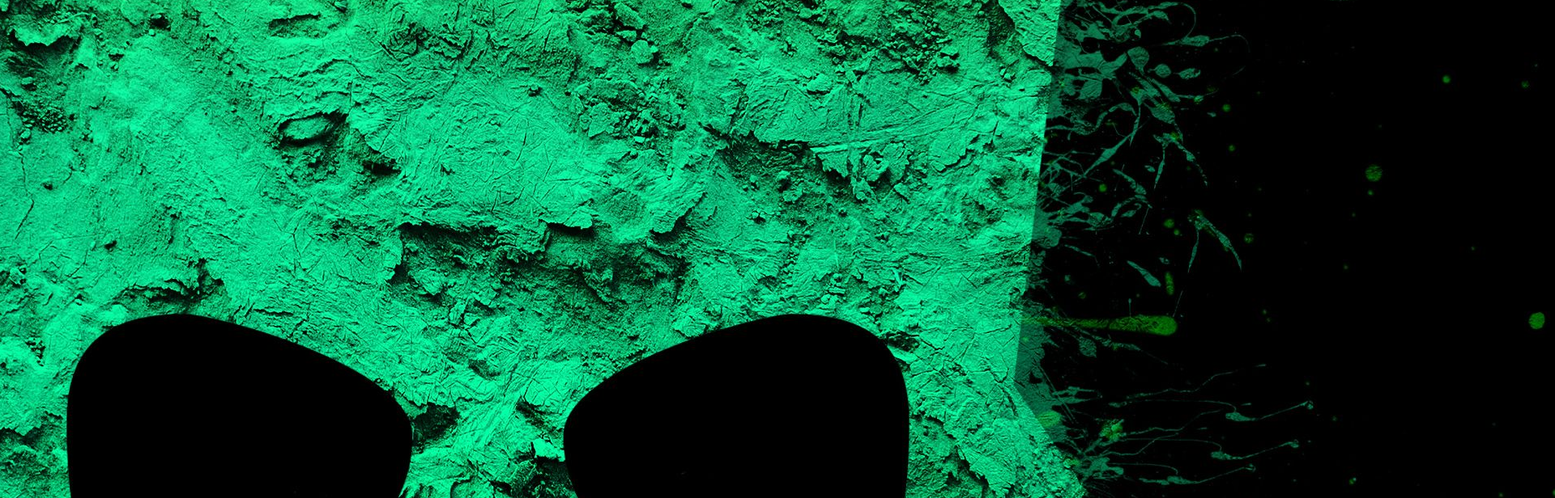
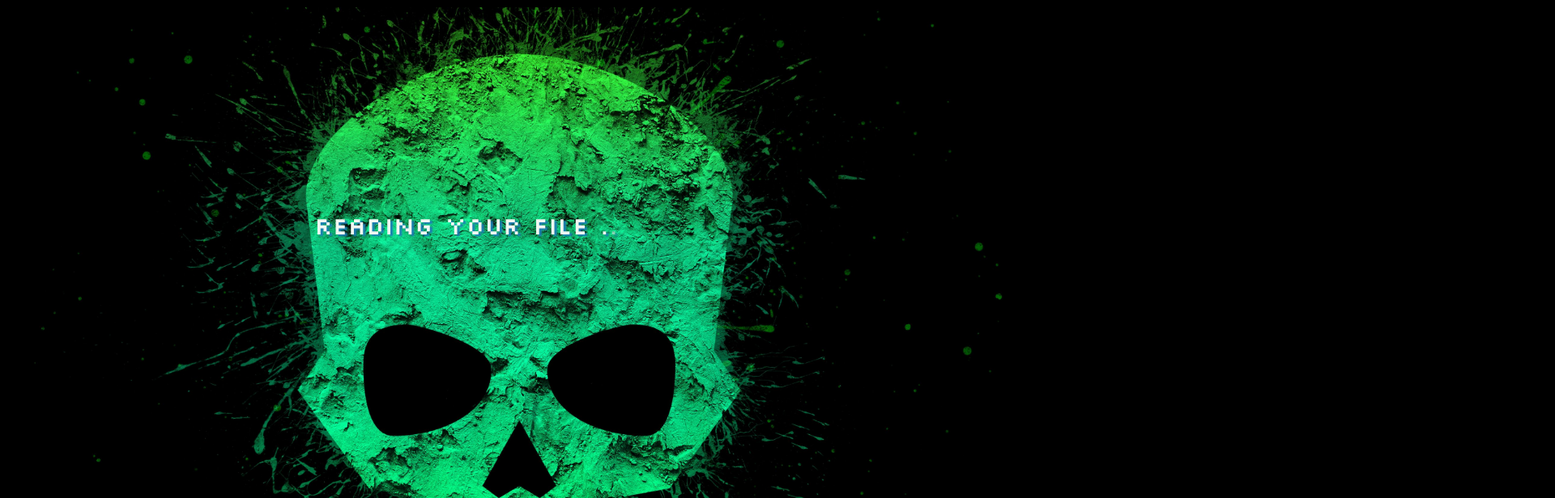
Before and after one commit to ChetanSahu07/Amazon, a plain HTML site: page index.html in a window 1280 px wide. Shown: the top 616 px of the page at 81% size, 1920 px wide, since content can reach past the window. Drawn offline with Linux system fonts and the light colour scheme; a web font is replaced by a local one.

Commit message:
Update style.css

```diff
--- a/style.css
+++ b/style.css
@@ -1,32 +1,33 @@
+/* line height */
+
 body{
     background-color: black;
 }
 .container{
     border:1px solid black ;
-    height:800px ;
-    width:100% ;
+    height: 100vh;
+    width:100%;
     padding:0px ;
-    background-image: url('./img2.jpg');
-    background-size: 100% 800px;
-    display: flex;
-    justify-content: center;
-    align-items: center;
+    position: relative;
     font-family: 'Poor Story', system-ui;
     font-family: 'Workbench', sans-serif;
     font-family: 'Silkscreen', sans-serif;
 }
 .words{
+    position: absolute;
+    top:30% ;
+    left:30% ;
     color:rgb(241, 248, 242);
-    font-size: 1rem;
-    height: 300px;
-    width:800px;
-    text-align: center;
-    text-shadow: 3px 2px 2px  rgb(11, 11, 11);
+    font-size: 30px;
+    text-shadow: 3px 2px 2px  rgb(29, 125, 181);
     line-height: 2;
+    z-index: 10;
+    transition: 0.5s;
 }
-.img2{
+img{
     height: 100%;
     width: 100%;
+    object-fit: cover;
 }
 p{
     display: inline;
@@ -34,3 +35,10 @@ p{
 .dotstyle{
     opacity: 50%;
 }
+
+@media screen and (max-width:700px){
+    .words{
+        font-size: 10px;
+        line-height: 3;
+    }
+}
```
